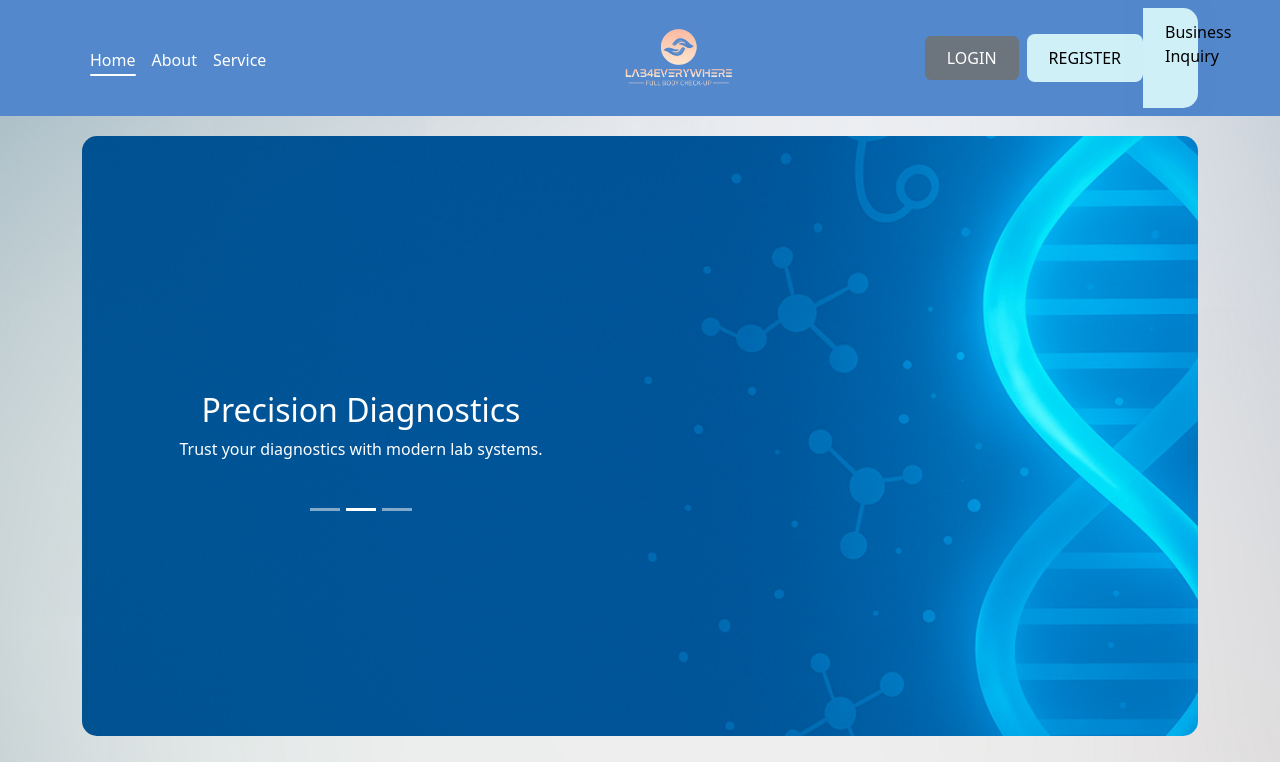
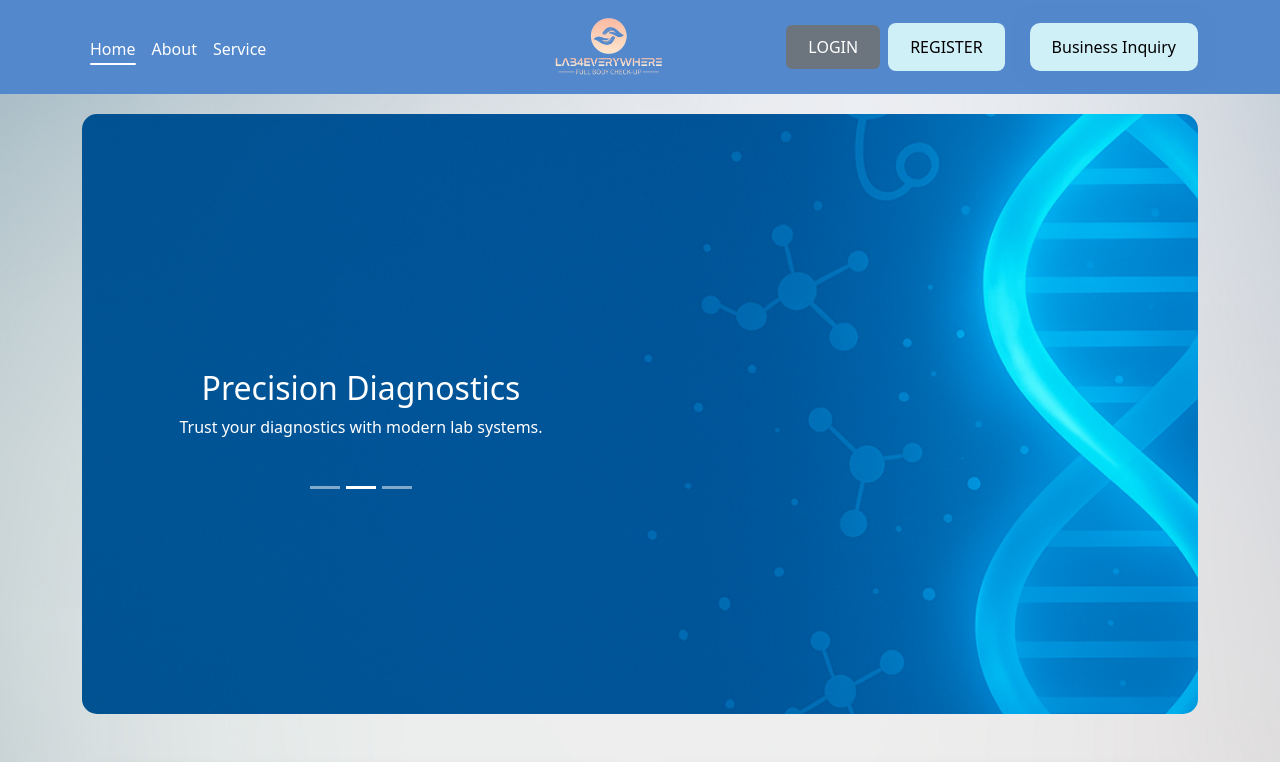
Before and after one commit to kumarshubham10021998/labappointment, a React (Create React App) app: page / in a window 1280 px wide. Shown: the top 762 px of the page. Built offline with nearby package versions, Linux system fonts and the light colour scheme.

Commit message:
ui updates - 06|05|25

```diff
--- a/src/components/Header.css
+++ b/src/components/Header.css
@@ -35,10 +35,10 @@ a.nav-link {
   }
 
   /* The following CSS is for the pulse effect on the side button */
-.side-btn {
-  background: #d0f0f8;
-  width: 55px;
-  border-radius: 0 15px 15px 0;
+  .side-btn {
+    background: #d0f0f8;
+    border-radius: 10px;
+    margin-left: 25px;
 }
 .pulse {
   animation: pulse-animation 2s infinite;
--- a/src/components/Headers.js
+++ b/src/components/Headers.js
@@ -148,7 +148,7 @@ const Headers = () => {
             )}
           </Navbar.Collapse>
 
-          <div className="side-btn pulse" style={{ height: "100px" }}>
+          <div className="side-btn pulse">
             <NavLink
               to="/lab-register"
               style={{
```
